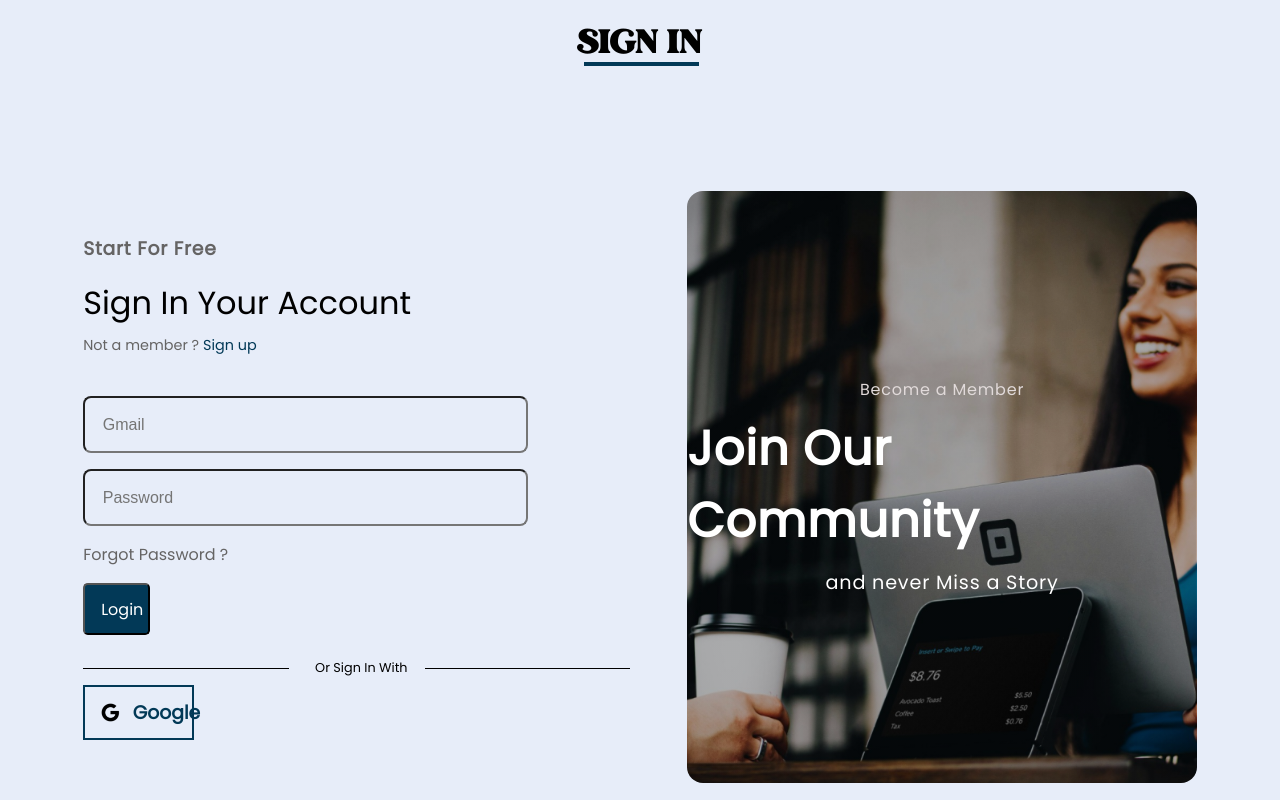
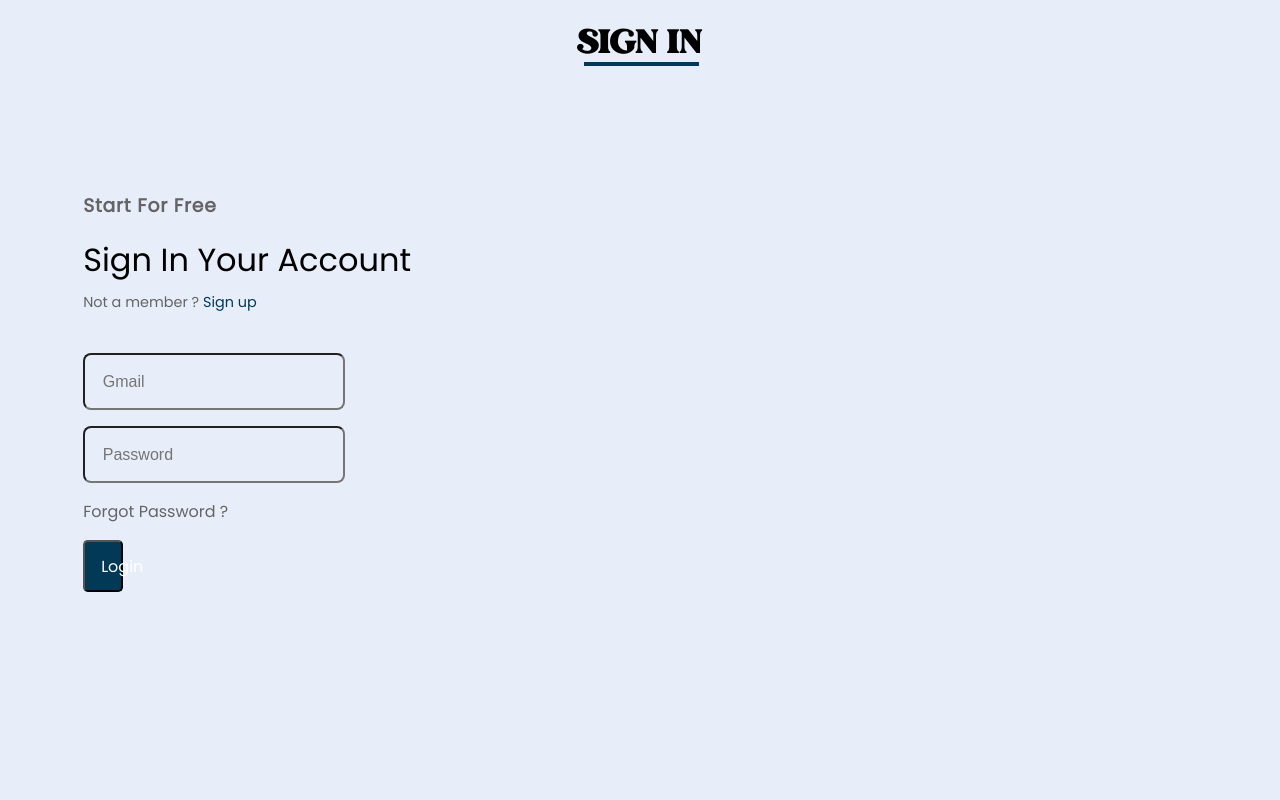
Before and after one commit to BikoMaster6589/Personal_Blog_Site, a Node server app: page /signin in a window 1280 px wide. Run offline with Node 20, Linux system fonts and the light colour scheme; some libraries are stand-ins or nearby versions.

Commit message:
Removed Google Authentication

```diff
--- a/views/signing.ejs
+++ b/views/signing.ejs
@@ -29,7 +29,11 @@
  </form>
 
 
- <h3 id="ui">Or Sign In With</h3>
+<!-- Improve  -->
+
+
+
+ <!-- <h3 id="ui">Or Sign In With</h3>
  <a id="ub" href="/auth/google">
     <img id="goog" src="/images/google.png" alt="">
     <h3>Google</h3>
@@ -41,7 +45,7 @@
      <h1>Join Our Community</h1>
      <p>and never Miss a Story</p>
 
-    </div>
+    </div> -->
 </div>
 
 
```
Also changed, not shown: views/SigningUp.ejs (+12 -2 lines).
